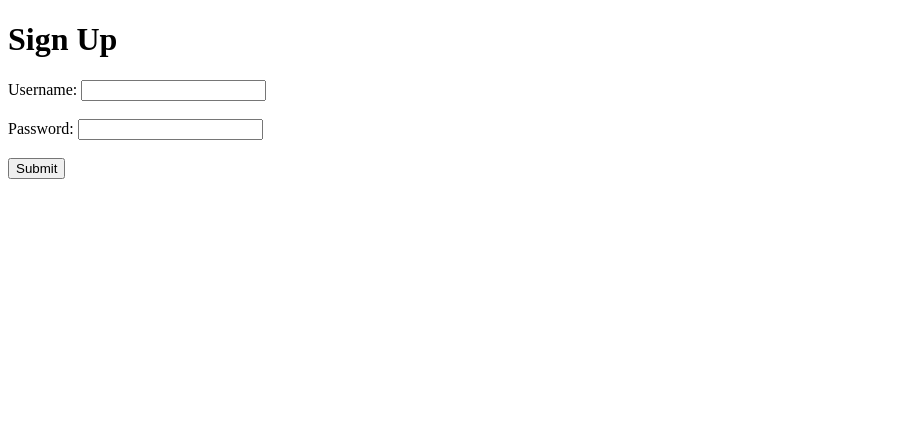
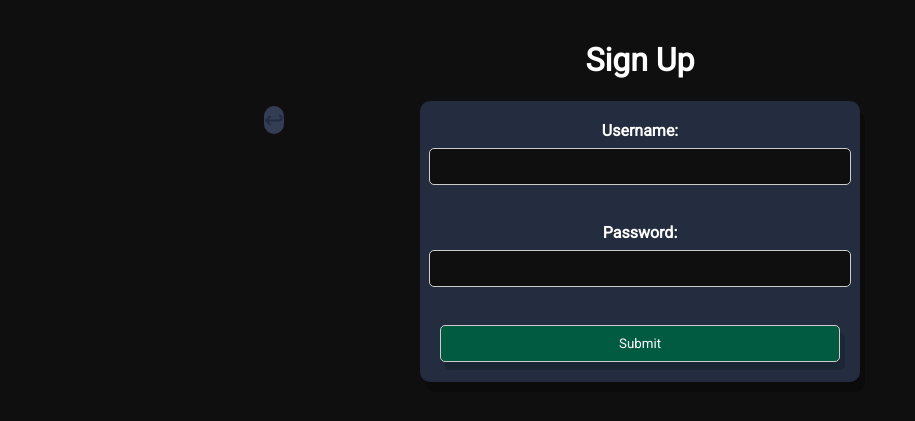
Before and after one commit to allen7hearz/chatapp, a Flask app: page /signup in a window 1280 px wide. Shown: the top 421 px of the page, without its empty margins (0-915 px from the left). Run offline with Flask 3, Linux system fonts and the light colour scheme.

Commit message:
Bug fixed where the HTML didn't link to the CSS

```diff
--- a/templates/index.html
+++ b/templates/index.html
@@ -1,6 +1,10 @@
 <!DOCTYPE html>
 <html lang="en">
 <head>
+    <link rel="preconnect" href="https://fonts.googleapis.com%22%3E/
+    <link rel="preconnect" href="https://fonts.gstatic.com/" crossorigin>
+    <link href="https://fonts.googleapis.com/css2?family=Roboto&family=Tinos:ital@1&display=swap" rel="stylesheet">
+    <link rel="stylesheet" href="static/index.css">
     <meta charset="UTF-8">
     <meta name="viewport" content="width=device-width, initial-scale=1.0">
     <title>Chat Application</title>
--- a/templates/login.html
+++ b/templates/login.html
@@ -1,6 +1,10 @@
 <!DOCTYPE html>
 <html lang="en">
 <head>
+    <link rel="preconnect" href="https://fonts.googleapis.com%22%3E/
+    <link rel="preconnect" href="https://fonts.gstatic.com/" crossorigin>
+    <link href="https://fonts.googleapis.com/css2?family=Roboto&family=Tinos:ital@1&display=swap" rel="stylesheet">
+    <link rel="stylesheet" href="static/login.css">
     <meta charset="UTF-8">
     <meta name="viewport" content="width=device-width, initial-scale=1.0">
     <title>Log In</title>
--- a/templates/signup.html
+++ b/templates/signup.html
@@ -1,6 +1,10 @@
 <!DOCTYPE html>
 <html lang="en">
 <head>
+    <link rel="preconnect" href="https://fonts.googleapis.com%22%3E/
+    <link rel="preconnect" href="https://fonts.gstatic.com/" crossorigin>
+    <link href="https://fonts.googleapis.com/css2?family=Roboto&family=Tinos:ital@1&display=swap" rel="stylesheet">
+    <link rel="stylesheet" href="static/signup.css">
     <meta charset="UTF-8">
     <meta name="viewport" content="width=device-width, initial-scale=1.0">
     <title>Sign Up</title>
```
Also changed, not shown: static/style.css (deleted).
